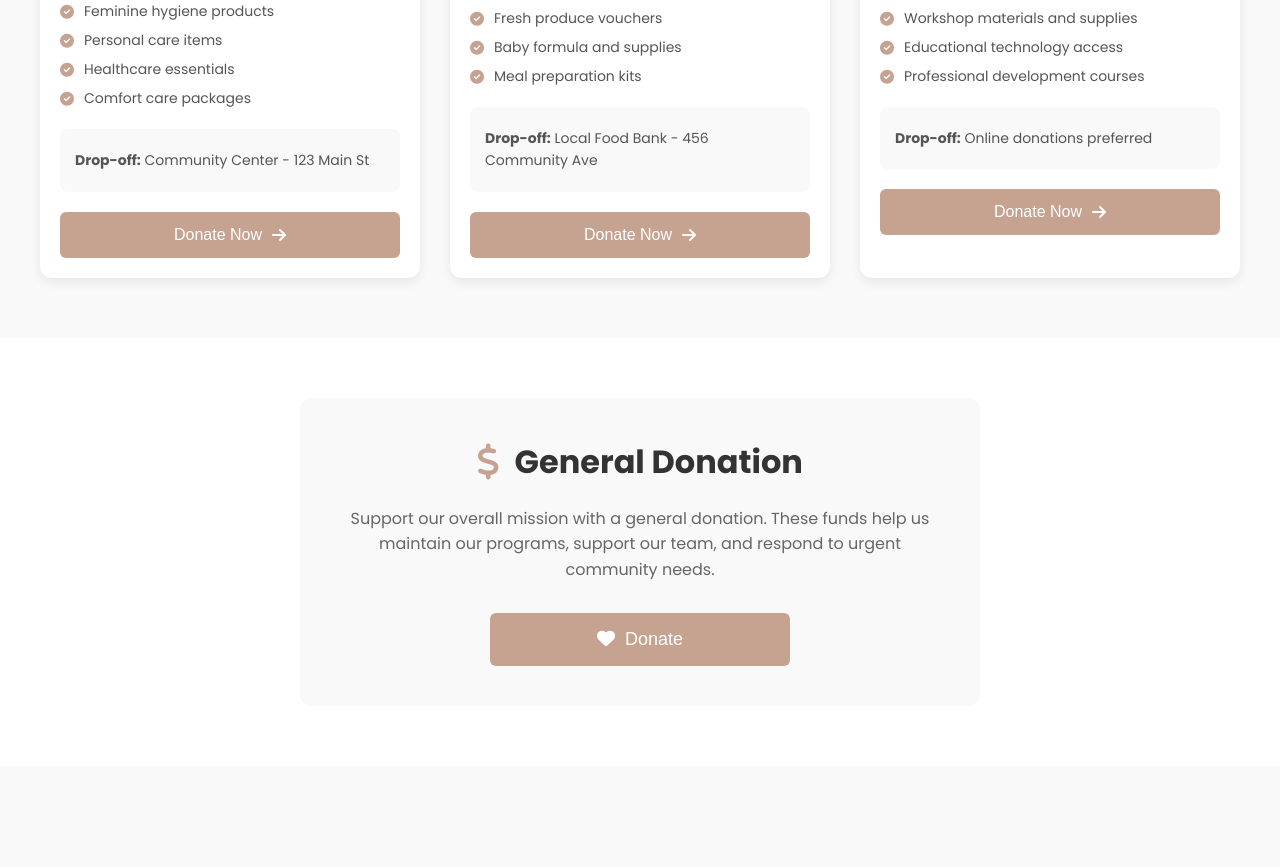
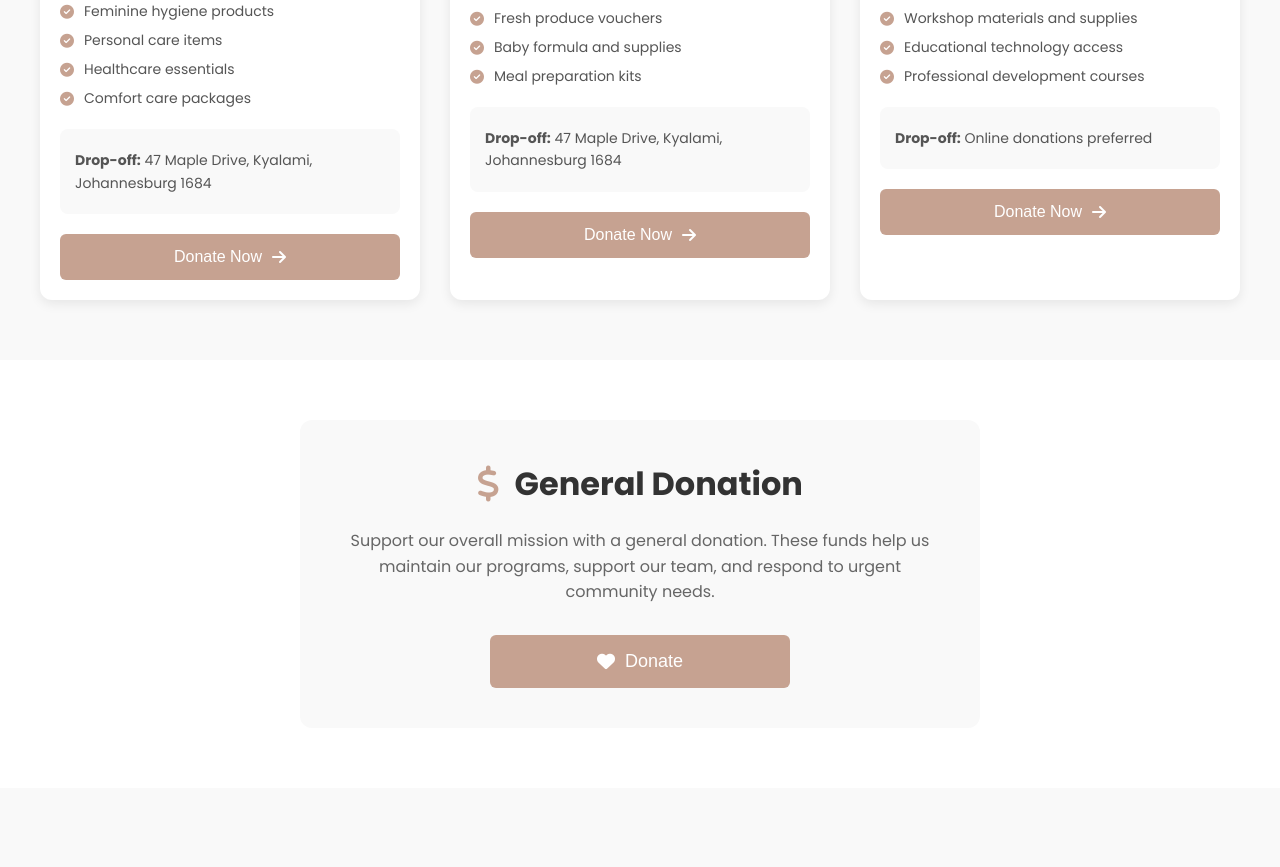
Before and after one commit to Eugene-TechXplo-SA/Raising_Queens, a React (Vite) app: page /donate in a window 1280 px wide. Shown: the part 1124-1991 px from the top of the page. Built offline with nearby package versions, Linux system fonts and the light colour scheme.

Commit message:
Updated Donate.tsx

```diff
--- a/src/pages/Donate/Donate.tsx
+++ b/src/pages/Donate/Donate.tsx
@@ -22,7 +22,7 @@ const donationOptions: DonationOption[] = [
     image: Sanitary,
     icon: 'fas fa-box',
     items: ['Feminine hygiene products', 'Personal care items', 'Healthcare essentials', 'Comfort care packages'],
-    dropoff: 'Community Center - 123 Main St'
+    dropoff: '47 Maple Drive, Kyalami, Johannesburg 1684'
   },
   {
     id: 'food',
@@ -31,7 +31,7 @@ const donationOptions: DonationOption[] = [
     image: 'https://images.unsplash.com/photo-1606787366850-de6330128bfc?auto=format&fit=crop&w=1080',
     icon: 'fas fa-utensils',
     items: ['Non-perishable food items', 'Fresh produce vouchers', 'Baby formula and supplies', 'Meal preparation kits'],
-    dropoff: 'Local Food Bank - 456 Community Ave'
+    dropoff: '47 Maple Drive, Kyalami, Johannesburg 1684'
   },
   {
     id: 'education',
```
